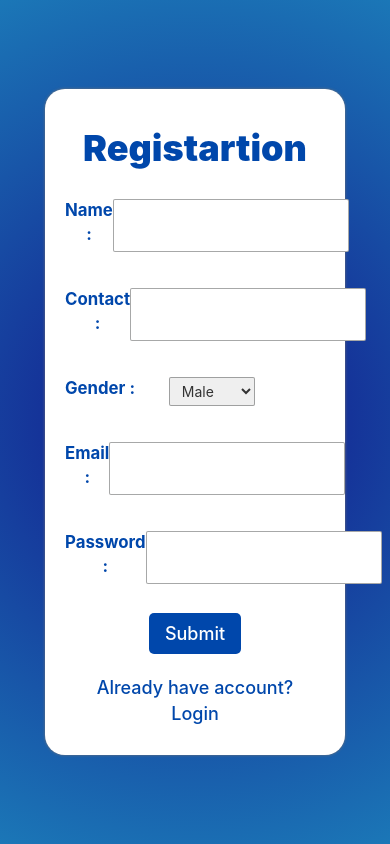
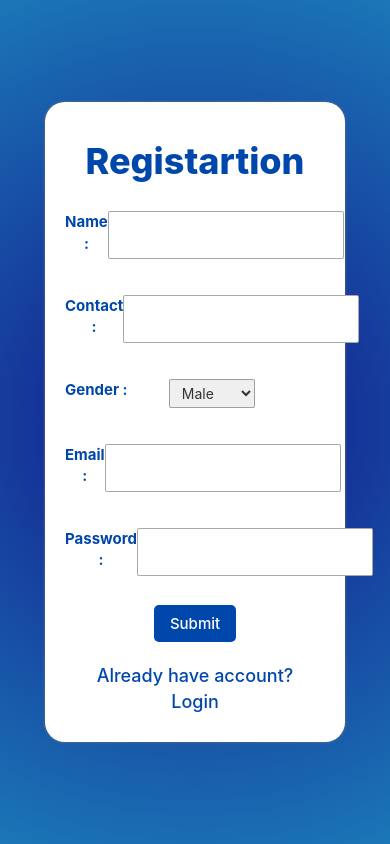
Before and after one commit to RevantTripathi/react-let-sconnect-network-app, a React (Create React App) app in the folder net-app/: page /regi in a window 390 px wide. Built offline with nearby package versions, Linux system fonts and the light colour scheme.

Commit message:
regi-rs1

```diff
--- a/net-app/src/pages/Registration Page/RegiPage.css
+++ b/net-app/src/pages/Registration Page/RegiPage.css
@@ -29,7 +29,7 @@ background: radial-gradient(circle, rgba(20,17,64,1) 0%, rgba(18,18,138,1) 0%, r
     border-radius: 20px;
 }
 
-.form-seg2 {
+.form2-seg2 {
     width: 100%;
     display: flex;
     justify-content: space-between;
@@ -37,17 +37,17 @@ background: radial-gradient(circle, rgba(20,17,64,1) 0%, rgba(18,18,138,1) 0%, r
     padding-top: 20px;
 }
 
-.form-seg2 label {
+.form2-seg2 label {
     font-size: larger;
     color: #0047ab;
 }
 
-.form-seg2 input {
+.form2-seg2 input {
     border: 1px solid #6162638d;
     padding: 4px 8px;
     border-radius: 2px;
 }
-.form-seg2 select {
+.form2-seg2 select {
     border: 1px solid #6162638d;
     padding: 4px 8px;
     border-radius: 2px;
@@ -86,3 +86,44 @@ em:hover {
     color: #0047ab;
     background-color: white;
 }
+
+@media (max-width : 1250px) {
+
+    .form2 {
+        display: flex;
+        flex-direction: column;
+        align-items: center;
+        padding: 20px;
+        background-color: white;
+        width: 40vw;
+        /* height: 60vh; */
+        box-shadow: 0 0 3px rgb(118, 115, 115);
+        min-width: 300px;
+        margin: 0;
+        border-radius: 20px;
+    }
+
+    .form2-seg2 label {
+        font-size: 15px;
+        color: #0047ab;
+    }
+    .form-seg2 input {
+        border: 1px solid #6162638d;
+        padding: 1px 5px;
+        border-radius: 2px;
+        width: 40%;
+    }
+/*
+    .login-btn2 {
+        font-size: 15px;
+        margin-top: 5%;
+    } */
+
+    .submit-btn2 {
+        font-size: 15px;
+    }
+
+    .form2 h1 {
+        font-weight: 800;
+    }
+}
--- a/net-app/src/pages/Registration Page/RegiPage.js
+++ b/net-app/src/pages/Registration Page/RegiPage.js
@@ -52,15 +52,15 @@ const Regi = () => {
             <div className="form-container2">
                 <form className="form2" onSubmit={(e) => handleRegisteration(e)} >
                     <h1>Registartion</h1>
-                    <div className="form-seg2">
+                    <div className="form2-seg2">
                         <label>Name : </label>
                         <input id='name' type='text' name="name" required ref={name} />
                     </div>
-                    <div className="form-seg2">
+                    <div className="form2-seg2">
                         <label>Contact : </label>
                         <input id='contact' type='number' name="contact" required ref={contact} />
                     </div>
-                    <div className="form-seg2">
+                    <div className="form2-seg2">
                         <label>Gender : </label>
                         {/* <input type='text' name="email" /> */}
                         <select id='gender' ref={gender}>
@@ -73,11 +73,11 @@ const Regi = () => {
 
                         </select>
                     </div>
-                    <div className="form-seg2">
+                    <div className="form2-seg2">
                         <label>Email : </label>
                         <input type='email' name="email" id='email' required ref={email} />
                     </div>
-                    <div className="form-seg2">
+                    <div className="form2-seg2">
                         <label>Password : </label>
                         <input type='password' name="password" id="password" required ref={password} />
                     </div>
```
